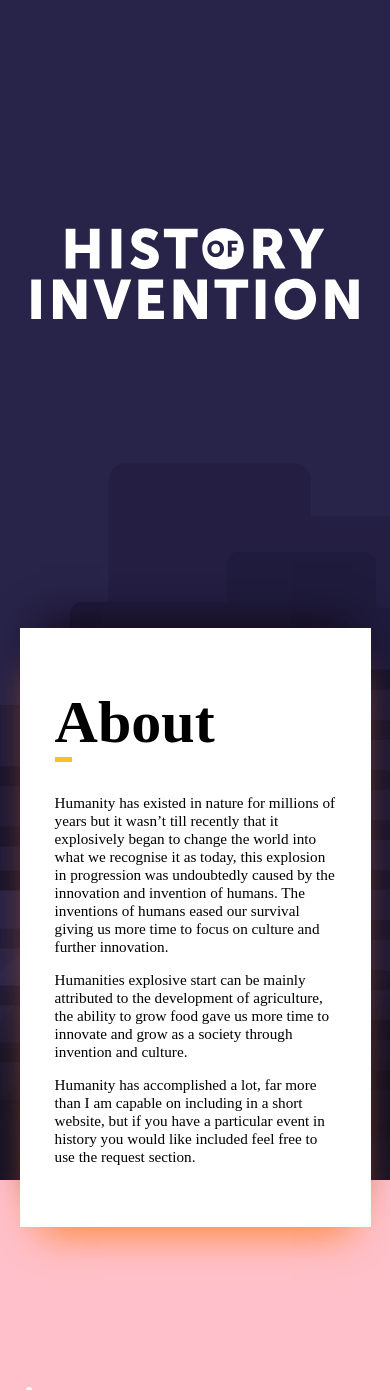
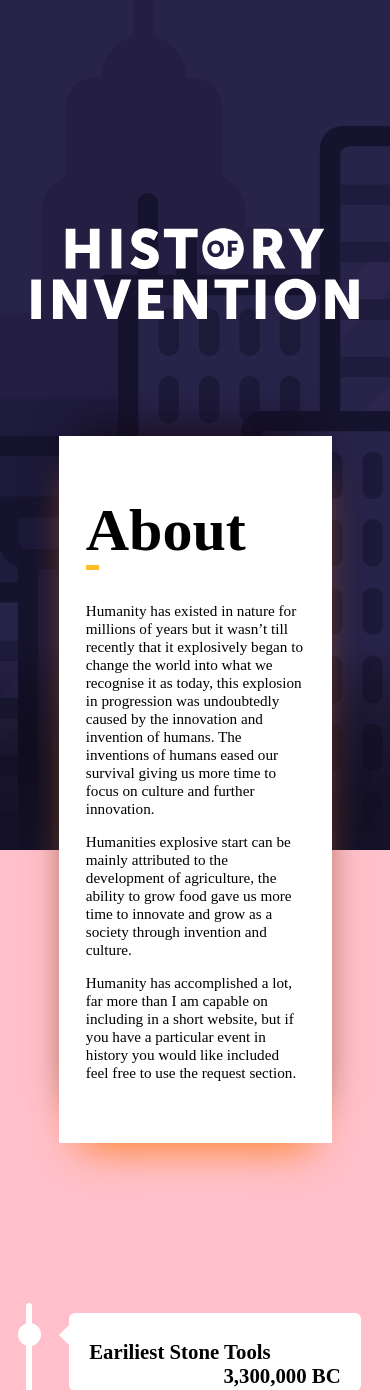
Before and after one commit to CalumDixon/Historyofinvention, a PHP site: page / in a window 390 px wide. Shown: the part 64-1454 px from the top of the page. Run offline with PHP 8.4, Linux system fonts and the light colour scheme; some web fonts are replaced.

Commit message:
New background image

```diff
--- a/stylesheet.css
+++ b/stylesheet.css
@@ -493,4 +493,28 @@ nav li {
     background-color:pink;
 }
 
+.historylogo {
+    max-width:80em;
+    margin: 0 auto;
+    display: block;
+    margin-top: 13em;
 }
+
+    .topimage {
+        background-image: url(newtopimage-iphone.png);
+    }
+
+.aboutcontainer {
+    width:70%;
+    background-color: white;
+    margin: 0 auto;
+    margin-top:6em;
+    z-index: 2;
+    box-shadow:0px 25px 40px -20px #FF8326,
+    0px -25px 40px -20px #110919;
+    margin-bottom: 10em;
+    display: grid;
+    grid-template-columns:5% 5% 5% 5% 5% 5% 5% 5% 5% 5% 5% 5% 5% 5% 5% 5% 5% 5% 5% 5%;
+}
+
+}
```
Also changed, not shown: newtopimage-iphone.png (added).
